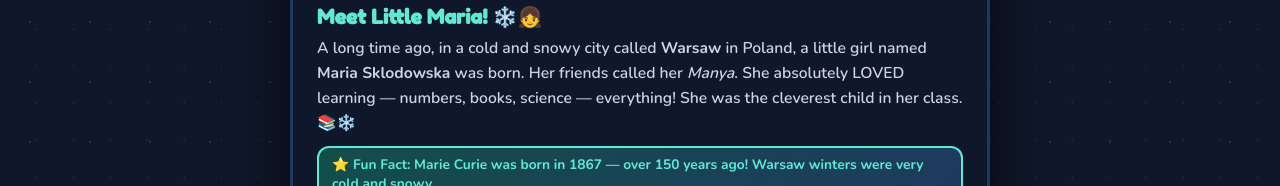
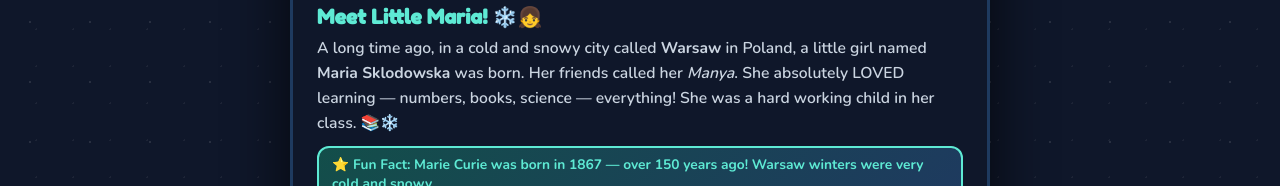
Before and after one commit to Nallinig/MarieCurie, a plain HTML site: page index.html in a window 1280 px wide. Shown: the part 488-674 px from the top of the page. Drawn offline with nearby package versions, Linux system fonts and the light colour scheme.

Commit message:
Update index.html
Deleted clever child to hard working child in slide 1

```diff
--- a/index.html
+++ b/index.html
@@ -352,7 +352,7 @@ const slides = [
     glow:false, particles:false, medals:false, notebook:false,
     mariePos:'center', popMsg:'', popColor:'#a7f3d0',
     heading:"Meet Little Maria! ❄️👧",
-    text:"A long time ago, in a cold and snowy city called <strong>Warsaw</strong> in Poland, a little girl named <strong>Maria Sklodowska</strong> was born. Her friends called her <em>Manya</em>. She absolutely LOVED learning — numbers, books, science — everything! She was the cleverest child in her class. 📚❄️",
+    text:"A long time ago, in a cold and snowy city called <strong>Warsaw</strong> in Poland, a little girl named <strong>Maria Sklodowska</strong> was born. Her friends called her <em>Manya</em>. She absolutely LOVED learning — numbers, books, science — everything! She was a hard working child in her class. 📚❄️",
     extra:"Fun Fact: Marie Curie was born in 1867 — over 150 years ago! Warsaw winters were very cold and snowy."
   },
   {
```
